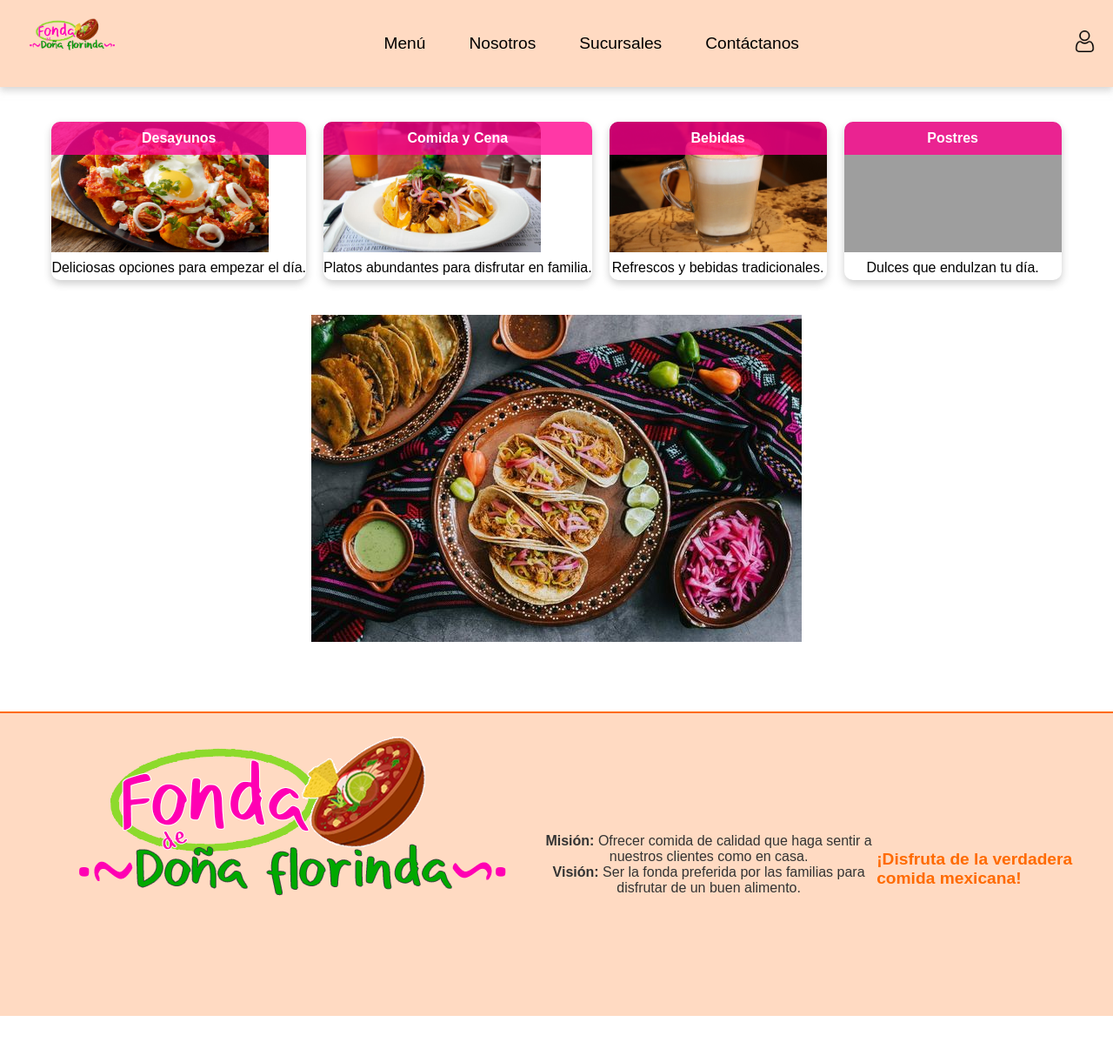
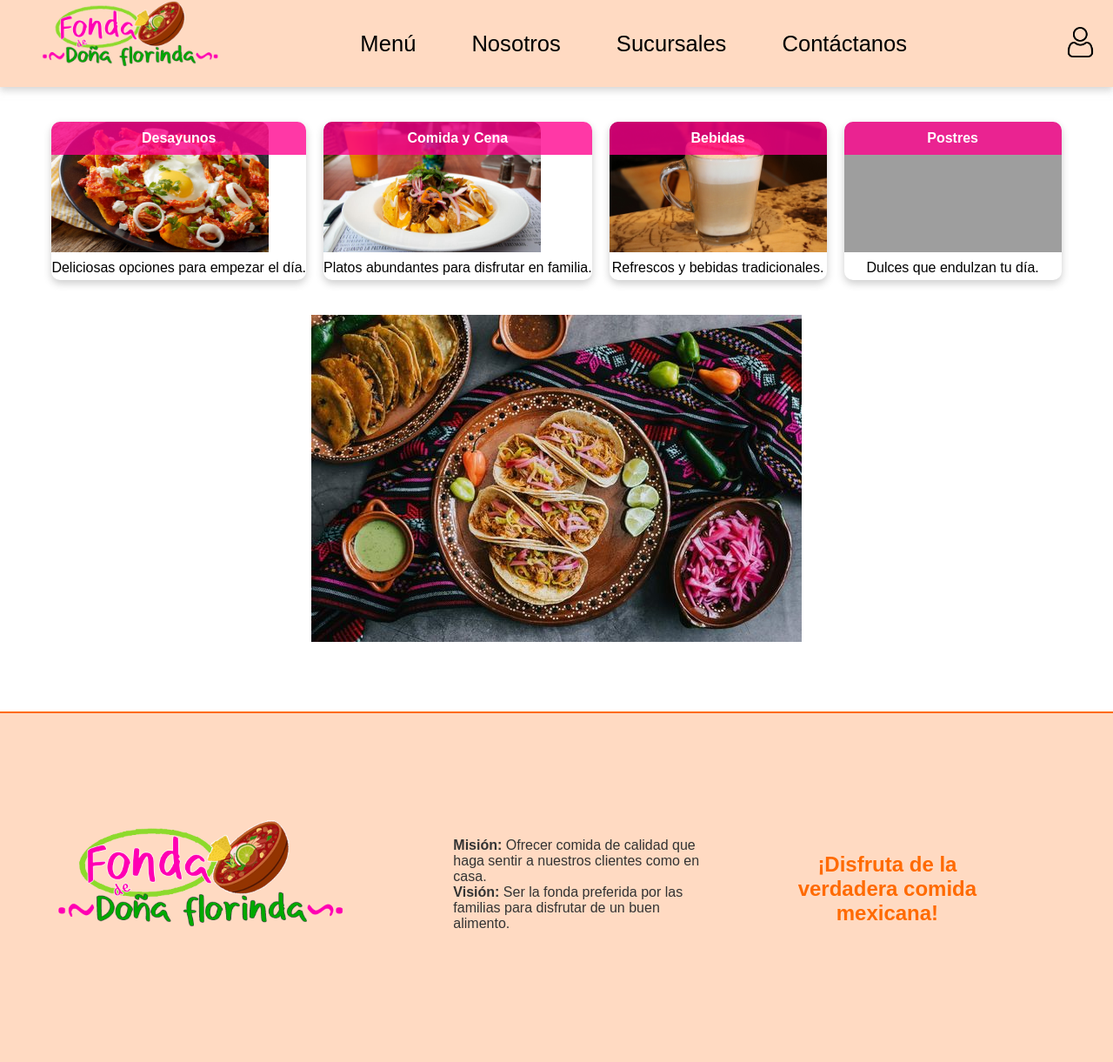
Before and after one commit to jannymj/florinda, a PHP site: page /inicio.php in a window 1280 px wide. Shown: the whole page at 87% size. After the commit the page ends 1067 px from the top, so only its background shows below. Run offline with PHP 8.4, Linux system fonts and the light colour scheme; grey boxes are pictures that could not be loaded.

Commit message:
Pagina de inicio, cambios esteticos

```diff
--- a/inicio.css
+++ b/inicio.css
@@ -32,11 +32,12 @@ body {
     display: flex;
     align-items: center;
     justify-content: flex-start;
-    width: 100%;
+    width: 130%;
 }
 
 .header-logo-icons .logo {
-    max-height: 90px;
+    max-height: 185px;
+    margin-bottom: -20px;
 }
 
 .menu-options {
@@ -44,14 +45,16 @@ body {
     justify-content: center;
     flex-grow: 1;
     align-items: center;
+    margin-left: -20px;
 }
 
 .menu-options a {
     color: black;
     text-decoration: none;
-    margin: 0 15px;
-    font-size: 1.2em;
-    padding: 10px;
+    margin: 0 12px;
+    font-size: 1.6em;
+    position: relative;
+    padding: 20px;
     transition: background-color 0.3s;
 }
 
@@ -98,7 +101,7 @@ body {
 
 .icon-left,
 .icon-container .icon {
-    width: 25px;
+    width: 35px;
     height: auto;
     cursor: pointer;
     margin-left: 15px;
@@ -165,19 +168,23 @@ body {
 /* Footer */
 .footer {
     background-color: #ffcdacba;
-    padding: 30px 20px;
+    padding: 20px 20px;
     width: 100%;
     display: flex;
     justify-content: space-between;
     align-items: center;
     text-align: left;
-    max-height: 350px;
+    max-height: 400px;
     margin-top: 80px;
     border-top: 2px solid #ff6a00;
 }
+.footer-logo {
+    max-height: 300px;
+    margin-top: 50px;
+}
 
 .footer-content {
-    width: 100%;
+    width: 90%;
     display: flex;
     justify-content: space-between;
     align-items: center;
@@ -185,14 +192,24 @@ body {
 
 .mission-vision {
     flex-grow: 1;
+    display: flex;
+    justify-content: space-between;
+    margin: 0 100px;
+    color: #333;
+    flex-direction: column;
+    align-items: center;
+}
+
+.mission, .vision {
     text-align: center;
-    color: #333;
+    margin: 20px 0;
 }
 
 .slogan {
-    font-size: 1.2em;
+    font-size: 1.5em;
     font-weight: bold;
     color: #ff6a00;
+    text-align: center;
     margin-top: 10px;
 }
 
--- a/inicio.php
+++ b/inicio.php
@@ -1,3 +1,4 @@
+
 <!DOCTYPE html>
 <html lang="es">
 <head>
@@ -10,8 +11,8 @@
 
     <div class="navbar">
         <div class="header-logo-icons">
-            <img src="images/logo fdf.png" alt="Logo" class="logo">
-            <div class="menu-options">
+        <img src="images/logo fdf.png" alt="Logo" class="logo">
+        <div class="menu-options">
                 <div class="dropdown">
                     <a href="#">Menú</a>
                     <div class="dropdown-content">
--- a/menu.css
+++ b/menu.css
@@ -31,7 +31,7 @@ body {
     display: flex;
     align-items: center;
     justify-content: flex-start;
-    width: 110%;
+    width: 130%;
 }
 
 .header-logo-icons .logo {
@@ -230,6 +230,8 @@ body {
     margin-top: 10px;
 }
 
+
+/*Footer*/
 .footer {
     background-color: #ffcdacba;
     padding: 30px 50px;
```
